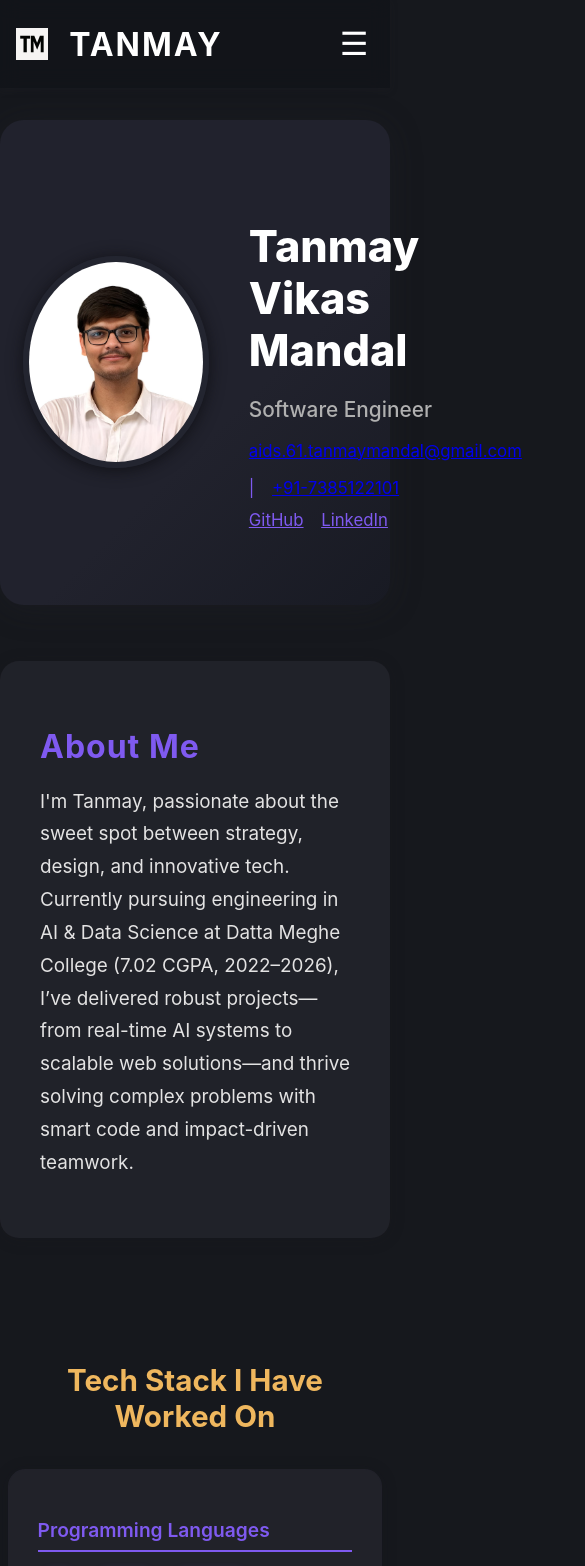
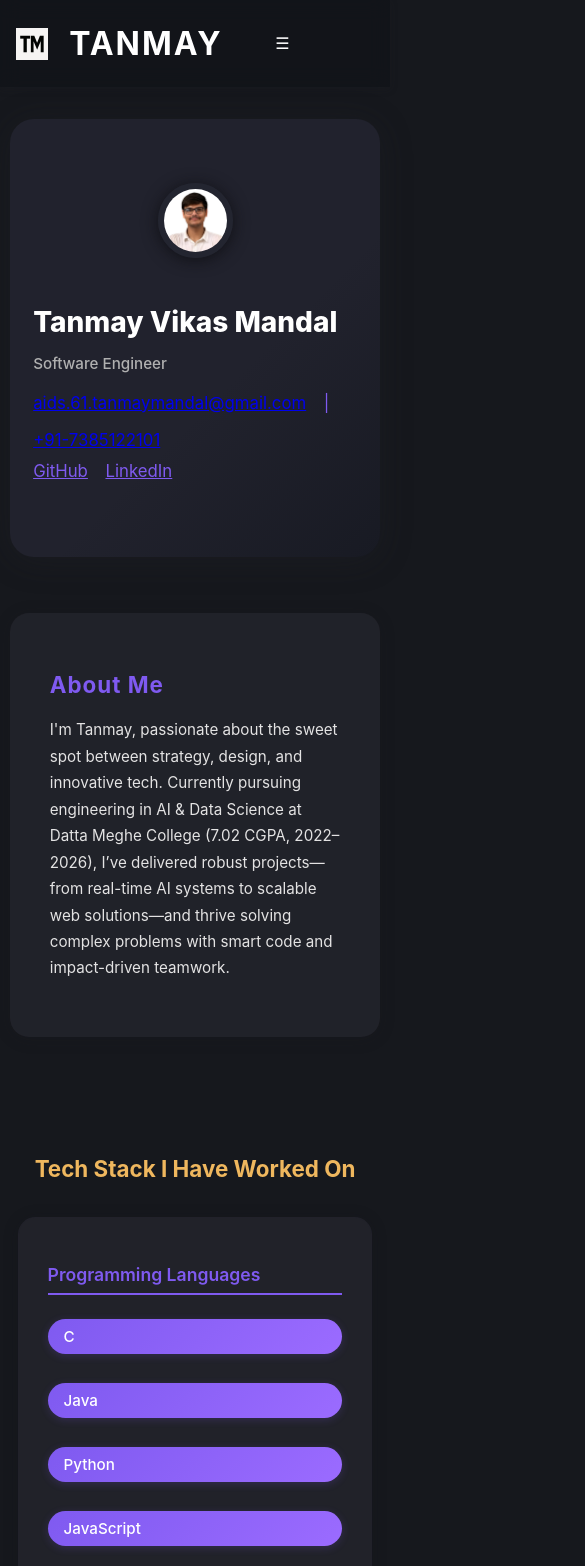
Before and after one commit to tm7218921/Portfolio, a React (Create React App) app: page / in a window 390 px wide. Shown: the top 1566 px of the page, 585 px wide, since content can reach past the window. Built offline with nearby package versions, Linux system fonts and the light colour scheme.

Commit message:
Update index.css

```diff
--- a/src/index.css
+++ b/src/index.css
@@ -10,3 +10,188 @@ code {
   font-family: source-code-pro, Menlo, Monaco, Consolas, 'Courier New',
     monospace;
 }
+/* Global Responsive Media Queries */
+
+/* Base typography and spacing adjustments */
+body {
+  margin: 0;
+  padding: 0;
+  box-sizing: border-box;
+  font-family: 'Inter', 'Poppins', Arial, sans-serif;
+}
+
+/* For screens 900px and smaller – tablets and small laptops */
+@media (max-width: 900px) {
+
+  /* Container wrappers (use your main container class names) */
+  .container,
+  .workshops__section,
+  .projects__list,
+  .skills__container,
+  .blog__grid,
+  .profile,
+  .about,
+  .contact,
+  .academic-activities,
+  .work-experience,
+  .hackathons__section {
+    width: 95vw;
+    margin-left: auto;
+    margin-right: auto;
+    padding-left: 1vw;
+    padding-right: 1vw;
+  }
+
+  /* Flex containers stack vertically on smaller screens */
+  .profile,
+  .workshops__list,
+  .skills__container,
+  .projects__list,
+  .blog__grid,
+  .work-experience .experience__timeline,
+  .hackathons__section {
+    flex-direction: column !important;
+    align-items: center;
+    gap: 1.5rem !important;
+  }
+
+  /* Resize images and avatars */
+  .profile__avatar,
+  .project__image,
+  .blog__card img,
+  .contact__form input,
+  .contact__form textarea {
+    width: 95%;
+    max-width: 300px;
+    height: auto;
+  }
+
+  /* Font sizes for headings and subheadings */
+  h1, h2, h3, h4 {
+    font-size: 80% !important;
+  }
+
+  /* Buttons and inputs stretch & resize */
+  .contact__form input,
+  .contact__form textarea,
+  button {
+    width: 100% !important;
+    font-size: 1rem !important;
+  }
+
+  /* Navigation links stack */
+  .header__nav {
+    flex-direction: column !important;
+    gap: 1rem !important;
+    align-items: flex-start;
+    padding-left: 0;
+  }
+
+  /* Reduce margins across cards */
+  .workshop__card,
+  .hackathon__card,
+  .project__card,
+  .skill__tag,
+  .blog__card,
+  .experience__item,
+  .achievement__card {
+    margin: 0.5rem 0 !important;
+    width: 100% !important;
+    max-width: 480px !important;
+  }
+}
+
+/* For small devices such as phones, under 600px */
+@media (max-width: 600px) {
+
+  /* Further reduce container padding and width */
+  .container,
+  .workshops__section,
+  .projects__list,
+  .skills__container,
+  .blog__grid,
+  .profile,
+  .about,
+  .contact,
+  .academic-activities,
+  .work-experience,
+  .hackathons__section {
+    width: 95vw;
+    padding-left: 0.5rem;
+    padding-right: 0.5rem;
+  }
+
+  /* Reduce font sizes */
+  h1 {
+    font-size: 1.75rem !important;
+  }
+  h2 {
+    font-size: 1.4rem !important;
+  }
+  h3, h4 {
+    font-size: 1.1rem !important;
+  }
+  p, li, span {
+    font-size: 0.95rem !important;
+  }
+
+  /* Stack nav items & shrink icons */
+  .header__nav {
+    flex-direction: column !important;
+    width: 100%;
+  }
+  .header__nav .nav__link {
+    padding: 0.5rem 0;
+    font-size: 1rem !important;
+  }
+
+  /* Profile avatar smaller */
+  .profile__avatar {
+    width: 75px !important;
+    height: 75px !important;
+  }
+
+  /* Reduce card sizes */
+  .workshop__card,
+  .hackathon__card,
+  .project__card,
+  .blog__card,
+  .skill__tag {
+    width: 100% !important;
+    max-width: none !important;
+  }
+
+  /* Contact form inputs larger padding for touch */
+  .contact__form input,
+  .contact__form textarea {
+    padding: 1rem !important;
+    font-size: 1rem !important;
+  }
+
+  /* Footer text smaller */
+  .footer {
+    font-size: 0.85rem !important;
+  }
+}
+
+/* Utility: prevent horizontal scroll */
+*,
+*::before,
+*::after {
+  box-sizing: border-box;
+}
+
+/* Images and SVGs scale properly */
+img, svg {
+  max-width: 100%;
+  height: auto;
+  display: block;
+}
+
+/* Make links respond to hover/focus for UX */
+a:hover, a:focus, .nav__link:hover, .nav__link:focus {
+  color: #efb75e !important;
+  outline: none;
+  text-decoration: underline;
+  cursor: pointer;
+}
```
